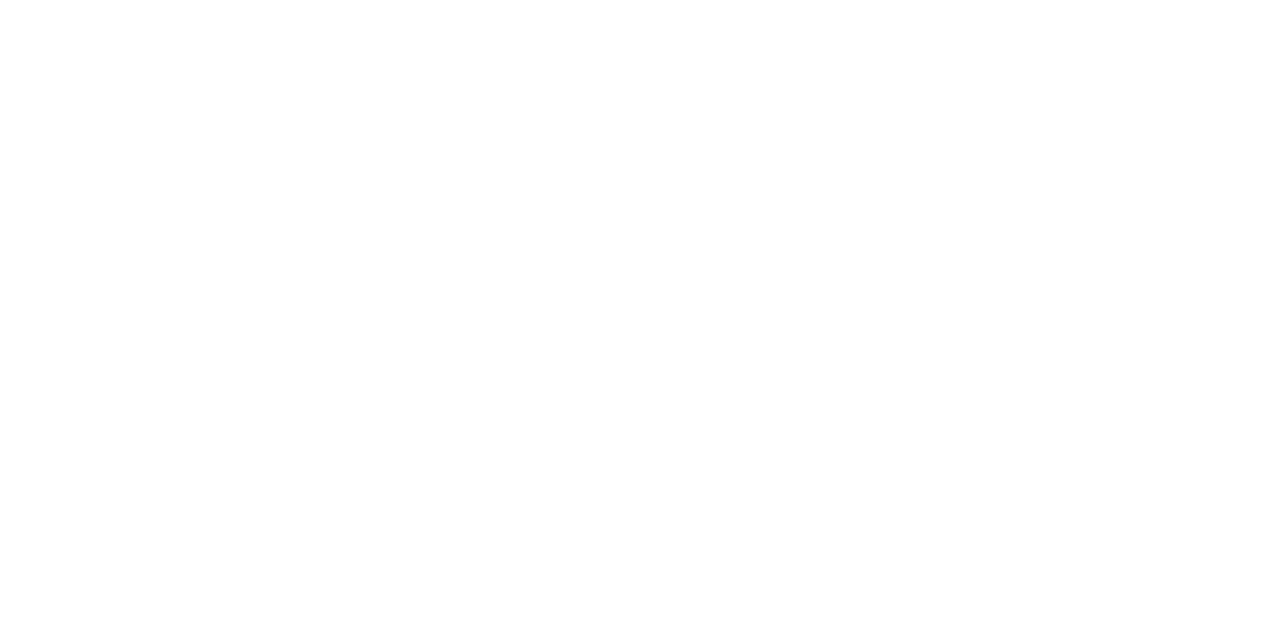
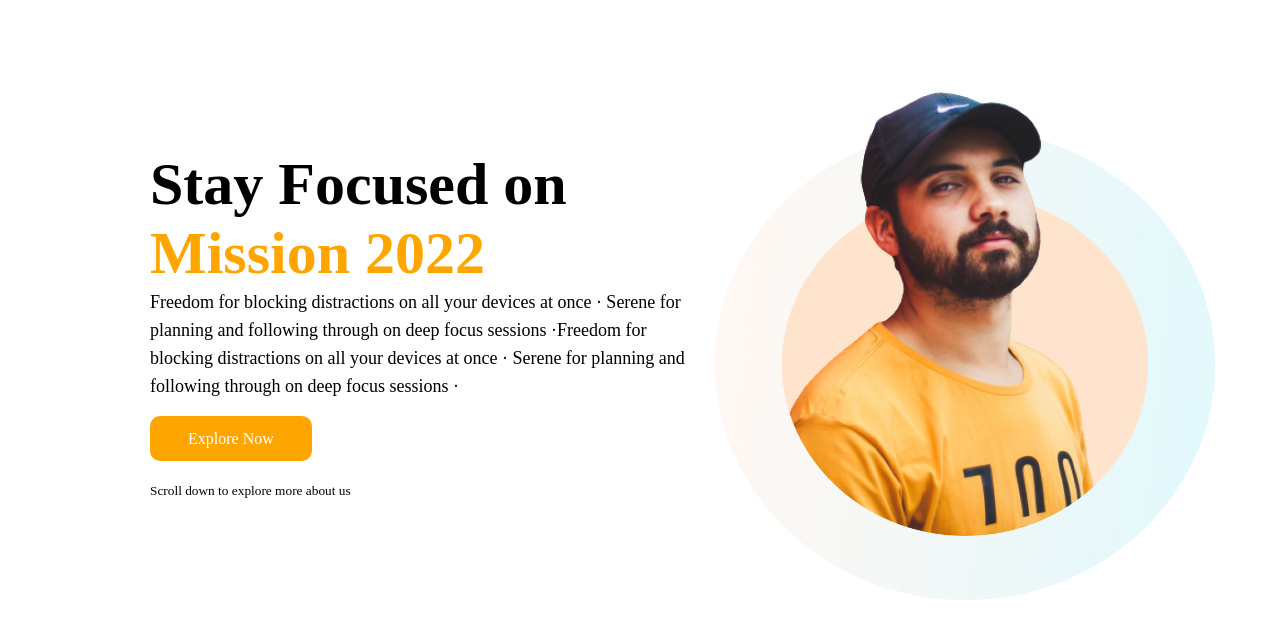
Before and after one commit to rakib333/mission_2022, a plain HTML site: page index.html in a window 1280 px wide. Drawn offline with Linux system fonts and the light colour scheme.

Commit message:
firstsection commited

```diff
--- a/index.html
+++ b/index.html
@@ -10,6 +10,29 @@
 </head>
 
 <body>
+    <!-- first section -->
+
+    <section class="first-section">
+        <div class="section-details">
+            <h1>Stay Focused on</h1>
+            <h1 class="another-color">Mission 2022</h1>
+            <p>Freedom for blocking distractions on all your devices at once · Serene for planning and following through
+                on
+                deep focus sessions ·Freedom for blocking distractions on all your devices at once · Serene for planning
+                and following through
+                on
+                deep focus sessions ·</p>
+
+            <a target="_blank" href="https://github.com/rakib333/mission_2022">Explore Now</a>
+            <small>Scroll down to explore more about us</small>
+        </div>
+        <div class="section-img">
+            <img src="images/person/person-2.png" alt="">
+        </div>
+    </section>
+
+    <!-- 2nd section -->
+
 
 </body>
 
--- a/style.css
+++ b/style.css
@@ -3,3 +3,49 @@
     padding: 0;
     outline: 0;
 }
+a {
+    text-decoration: none;
+}
+body {
+    margin-left: 150px;
+}
+.first-section {
+    display: flex;
+    margin-bottom: 60px;
+}
+.section-details {
+    width: 50%;
+    margin-top: 150px;
+}
+.another-color {
+    color: orange;
+}
+.section-details  h1 {
+    font-size: 60px;
+}
+.section-details  p {
+    font-size: 18px;
+    line-height: 28px;
+    margin-right: 30px;
+    margin-bottom: 30px;
+}
+.section-details a{
+    background-color: orange;
+    padding: 14px 38px;
+    color: white;
+    border-radius: 10px;
+}
+.section-details small {
+    display: block;
+    margin-top: 35px;
+}
+.section-img {
+    width: 50%;
+}
+.section-img img {
+    width: 500px;
+    height: 600px;
+}
+/*==============
+ 2nd part css
+ ================ */
```
